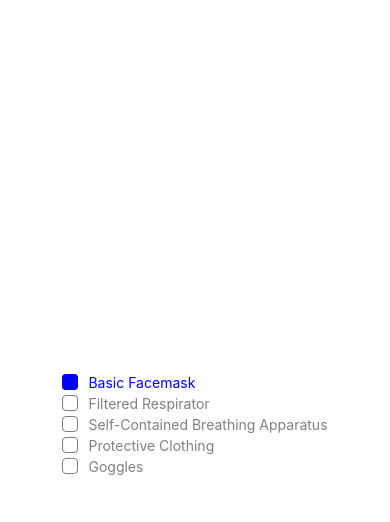
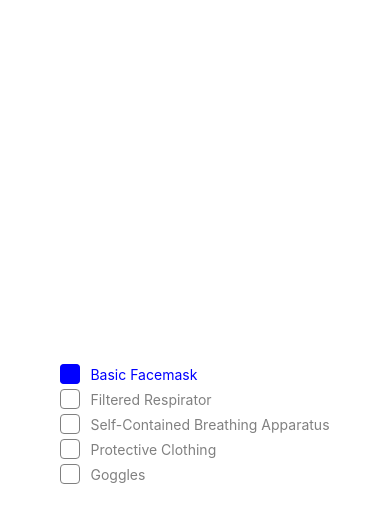
Before and after one commit to fabiomorales/BeiT, a React Native app: screen / in a window 390 px wide. Both pictures are taken after a click on the element 70 px from the left and 381 px from the top of the page. Shown: the top 522 px of the page. Built offline with nearby package versions, Linux system fonts and the light colour scheme.

Commit message:
refact(components): remove component checkbox and include in checkboxItem

```diff
--- a/src/components/CheckBox/index.tsx
+++ /dev/null
@@ -1,23 +0,0 @@
-import React, { FC } from 'react';
-import { TouchableOpacity, View } from 'react-native';
-import styles from './styles';
-
-export interface CheckboxProps {
-  selected: boolean;
-  onSelect: () => void;
-  color?: string;
-}
-
-const Checkbox: FC<CheckboxProps> = ({ selected, onSelect, color }) => {
-  return (
-    <TouchableOpacity
-      style={[styles().radio]}
-      onPress={() => {
-        onSelect();
-      }}>
-      {selected && <View style={styles(color).inner} />}
-    </TouchableOpacity>
-  );
-};
-
-export default Checkbox;
--- a/src/components/CheckBox/styles.ts
+++ /dev/null
@@ -1,25 +0,0 @@
-import { StyleSheet } from 'react-native';
-
-const styles = (color?: string) =>
-  StyleSheet.create({
-    radio: {
-      justifyContent: 'center',
-      alignItems: 'center',
-      alignSelf: 'center',
-      borderColor: 'gray',
-      width: 16,
-      height: 16,
-      borderRadius: 4,
-      borderWidth: 1,
-    },
-    inner: {
-      width: 16,
-      height: 16,
-      borderRadius: 4,
-      backgroundColor: color ? color : 'blue',
-      justifyContent: 'center',
-      alignItems: 'center',
-    },
-  });
-
-export default styles;
--- a/src/components/CheckBoxItem/index.tsx
+++ b/src/components/CheckBoxItem/index.tsx
@@ -1,6 +1,5 @@
 import React, { FC } from 'react';
-import { Text, View } from 'react-native';
-import Checkbox from '../CheckBox';
+import { Text, TouchableOpacity, View } from 'react-native';
 import Flex from '../Flex';
 import styles from './styles';
 
@@ -14,7 +13,13 @@ const CheckboxItem: FC<CheckboxItemProps> = ({ label, selected, onSelect }) => {
   return (
     <Flex style={styles().checkboxContainer}>
       <View>
-        <Checkbox selected={selected} onSelect={() => onSelect()} />
+        <TouchableOpacity
+          style={[styles().radio]}
+          onPress={() => {
+            onSelect();
+          }}>
+          {selected && <View style={styles().inner} />}
+        </TouchableOpacity>
       </View>
       <View style={styles().contentColumn}>
         {label && (
--- a/src/components/CheckBoxItem/styles.ts
+++ b/src/components/CheckBoxItem/styles.ts
@@ -6,9 +6,27 @@ const styles = (radioColor?: string) =>
       marginTop: 4,
       alignSelf: 'flex-start',
     },
+    radio: {
+      justifyContent: 'center',
+      alignItems: 'center',
+      alignSelf: 'center',
+      borderColor: 'gray',
+      width: 20,
+      height: 20,
+      borderRadius: 4,
+      borderWidth: 1,
+    },
+    inner: {
+      width: 20,
+      height: 20,
+      borderRadius: 4,
+      backgroundColor: 'blue',
+      justifyContent: 'center',
+      alignItems: 'center',
+    },
     label: {
       color: 'gray',
-      lineHeight: 17,
+      lineHeight: 21,
     },
     selected: {
       borderColor: 'gray',
--- a/src/components/CheckBoxList/index.tsx
+++ b/src/components/CheckBoxList/index.tsx
@@ -2,30 +2,37 @@ import React from 'react';
 import { View } from 'react-native';
 import CheckboxItem from '../CheckBoxItem';
 import { connect } from 'react-redux';
+import { CheckListState } from 'store';
 
 export interface Item {
-  type: string;
   label: string;
   selected: boolean;
-  index: number;
 }
 
-function toggleCheckBox(item: Item, index: number) {
+function toggleCheckBox(selected: boolean, index: number) {
   return {
     type: 'SET_CHECKBOX_CHECKED',
-    item,
-    index,
+    payload: {
+      selected,
+      index,
+    },
   };
 }
 
-const CheckboxList = ({ items, dispatch }) => (
+const CheckboxList = ({
+  items,
+  dispatch,
+}: {
+  items: any;
+  dispatch: ({}: CheckListState) => void;
+}) => (
   <View>
     {items.map((item: Item, index: number) => (
       <CheckboxItem
         key={index}
         label={item.label}
         selected={item.selected}
-        onSelect={() => dispatch(toggleCheckBox(item, index))}
+        onSelect={() => dispatch(toggleCheckBox(item.selected, index))}
       />
     ))}
   </View>
--- a/src/store/index.tsx
+++ b/src/store/index.tsx
@@ -1,5 +1,12 @@
-import { Item } from 'components/CheckBoxList';
 import { createStore } from 'redux';
+
+export interface CheckListState {
+  type: string;
+  payload: {
+    selected: boolean;
+    index: number;
+  };
+}
 
 const INITIAL_STATE = [
   {
@@ -24,14 +31,14 @@ const INITIAL_STATE = [
   },
 ];
 
-function reducer(state = INITIAL_STATE, action: Item) {
+function checkList(state = INITIAL_STATE, action: CheckListState) {
   if (action.type === 'SET_CHECKBOX_CHECKED') {
-    state[action.index].selected = !action.selected;
+    state[action.payload.index].selected = !action.payload.selected;
     return [...state];
   }
   return state;
 }
 
-const store = createStore(reducer);
+const store = createStore(checkList);
 
 export default store;
```
